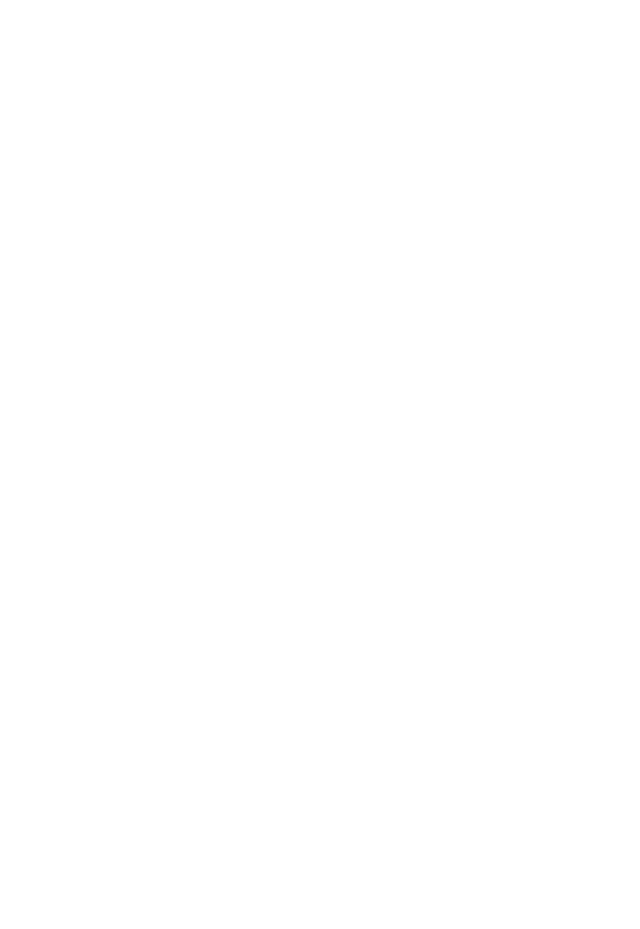
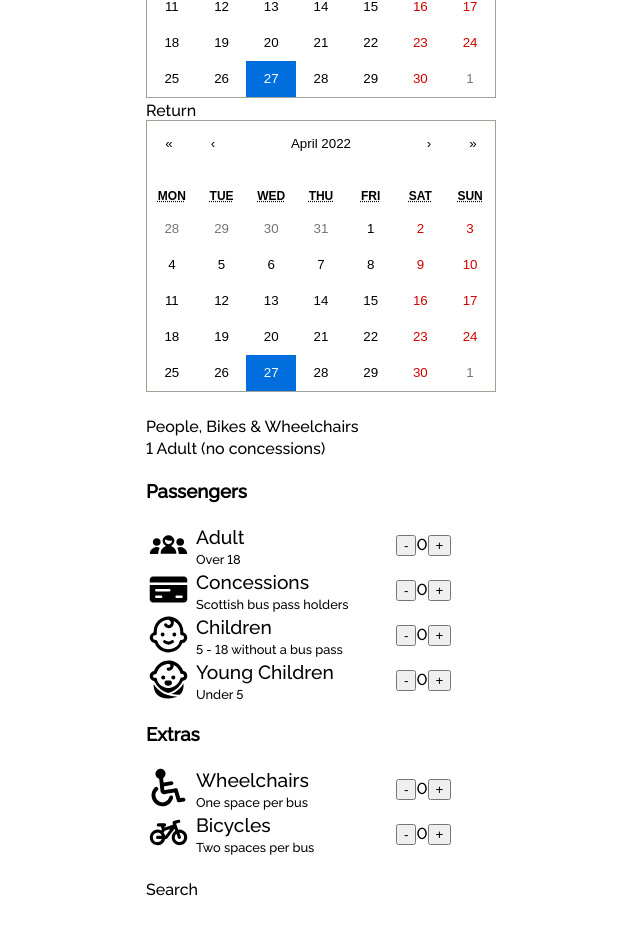
Before and after one commit to imeqquinox/ember-test, a React (Create React App) app: page / in a window 1280 px wide. Shown: the part 800-1729 px from the top of the page, without its empty margins (110-750 px from the left). Before the commit the page ends 800 px from the top, so only its background shows below. Built offline with nearby package versions, Linux system fonts and the light colour scheme; no server answers.

Commit message:
TravelDate and Passengers component

```diff
--- /dev/null
+++ b/src/components/Counter.js
@@ -0,0 +1,31 @@
+import React, { useState } from 'react';
+
+function Counter() {
+  const [counter, setCounter] = useState(0);
+  //const [isDisabled, setIsDisabled] = useState(true);
+
+  const increase = () => {
+    setCounter(count => count + 1);
+
+    // For disabling the button
+    // if (counter > 0) {
+    //   setIsDisabled(false);
+    // }
+  }
+
+  const decrease = () => {
+    if (counter > 0) {
+      setCounter(count => count - 1);
+    }
+  }
+
+  return (
+    <div className='counter_container'>
+      <button className='counter_decrease' onClick={decrease}>-</button>
+      <span className='counter_count'>{counter}</span>
+      <button className='counter_increase' onClick={increase}>+</button>
+    </div>
+  )
+}
+
+export default Counter
--- a/src/components/JourneyPlanner.js
+++ b/src/components/JourneyPlanner.js
@@ -3,6 +3,7 @@
 import Route from './Route';
 import TravelDate from './TravelDate';
 import Passengers from './Passengers';
+import Search from './Search';
 
 function JourneyPlanner() {
   return (
@@ -11,7 +12,9 @@
       <br />
       <TravelDate />
       <br />
-      {/* <Passengers /> */}
+      <Passengers />
+      <br />
+      <Search />
     </div>
   )
 }
--- /dev/null
+++ b/src/components/PassengerItem.js
@@ -0,0 +1,19 @@
+import React from 'react';
+
+import './css/PassengerItem.css';
+import Counter from './Counter';
+
+function PassengerItem(props) {
+  return (
+    <div className='passengeritem_container'>
+      {props.logo}
+      <div className='passengeritem_titlecontainer'>
+        <span className='passengeritem_title'>{props.title}</span>
+        <span className='passengeritem_info'>{props.info}</span>
+      </div>
+      <Counter />
+    </div>
+  )
+}
+
+export default PassengerItem
--- a/src/components/Passengers.js
+++ b/src/components/Passengers.js
@@ -1,4 +1,12 @@
 import React, { useState } from 'react'
+
+import { ReactComponent as Adult } from '../assets/adult.svg';
+import { ReactComponent as Baby } from '../assets/baby.svg';
+import { ReactComponent as Bike } from '../assets/bike.svg';
+import { ReactComponent as Child } from '../assets/child.svg';
+import { ReactComponent as Concession } from '../assets/concessions.svg';
+import { ReactComponent as Wheelchair } from '../assets/wheelchair.svg';
+import PassengerItem from './PassengerItem';
 
 function Passengers() {
   const [isOpen, setIsOpen] = useState(false);
@@ -13,13 +21,41 @@
         People, Bikes &amp; Wheelchairs
       </span>
       <br />
-      <button>1 Adult (no concessions)</button>
+      <label>1 Adult (no concessions)</label>
 
       <div className='passengers_menu'>
-        <span>Passengers</span>
-        <div>
-
-        </div>
+        <h3>Passengers</h3>
+        <PassengerItem
+          logo={<Adult className='passengeritem_logo'/>}
+          title='Adult'
+          info='Over 18'
+        />
+        <PassengerItem
+          logo={<Concession className='passengeritem_logo'/>}
+          title='Concessions'
+          info='Scottish bus pass holders'
+        />
+        <PassengerItem
+          logo={<Child className='passengeritem_logo'/>}
+          title='Children'
+          info='5 - 18 without a bus pass'
+        />
+        <PassengerItem
+          logo={<Baby className='passengeritem_logo'/>}
+          title='Young Children'
+          info='Under 5'
+        />
+        <h3>Extras</h3>
+        <PassengerItem
+          logo={<Wheelchair className='passengeritem_logo'/>}
+          title='Wheelchairs'
+          info='One space per bus'
+        />
+        <PassengerItem
+          logo={<Bike className='passengeritem_logo'/>}
+          title='Bicycles'
+          info='Two spaces per bus'
+        />
       </div>
     </div>
   )
--- /dev/null
+++ b/src/components/Search.js
@@ -0,0 +1,9 @@
+import React from 'react'
+
+function Search() {
+  return (
+    <div>Search</div>
+  )
+}
+
+export default Search
--- a/src/components/TravelDate.js
+++ b/src/components/TravelDate.js
@@ -1,8 +1,20 @@
-import React from 'react'
+import React, { useState } from 'react';
+import Calendar from 'react-calendar';
+
+import 'react-calendar/dist/Calendar.css';
 
 function TravelDate() {
+  const [outDate, setOutDate] = useState(new Date());
+  const [returnDate, setReturnDate] = useState(new Date());
+
   return (
-    <div>TravelDate</div>
+    <div className='traveldate_container'>
+      <label>Out</label>
+      <Calendar onChange={setOutDate} value={outDate}/>
+
+      <label>Return</label>
+      <Calendar onChange={setReturnDate} value={returnDate}/>
+    </div>
   )
 }
 
--- /dev/null
+++ b/src/components/css/PassengerItem.css
@@ -0,0 +1,24 @@
+.passengeritem_container {
+  display: flex;
+  align-items: center;
+}
+
+.passengeritem_logo {
+  width: 45px;
+  height: 45px;
+}
+
+.passengeritem_titlecontainer {
+  display: flex;
+  flex-direction: column;
+  width: 200px;
+  margin-left: 5px;
+}
+
+.passengeritem_title {
+  font-size: 1.2rem;
+}
+
+.passengeritem_info {
+  font-size: 0.8rem;
+}
```
